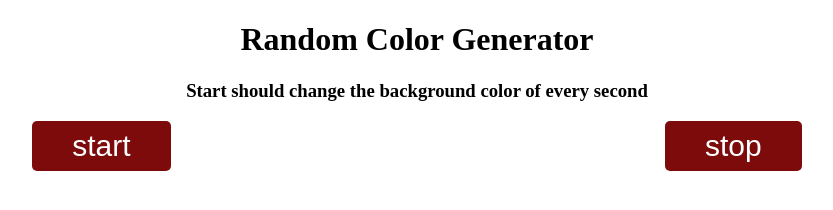
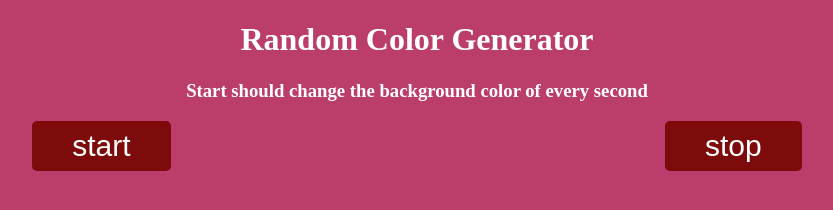
Before and after one commit to Tanha-13/asynchronous-javascript, a plain HTML site: page randomColor/index.html in a window 1280 px wide. Both pictures are taken after a click on the button "start". Shown: the whole page, without its empty margins (223-1056 px from the left). Drawn offline with Linux system fonts and the light colour scheme.

Commit message:
color generate using hex code

```diff
--- a/randomColor/main.js
+++ b/randomColor/main.js
@@ -0,0 +1,30 @@
+// random color hex code generator
+const randomHexColor = () => {
+  const hex = "0123456789ABCDEF";
+  let color = "";
+  for (i = 1; i <= 6; i++) {
+    color += hex[Math.floor(Math.random() * 16)];
+  }
+  return `#${color}`;
+};
+
+//start function
+let intervalId;
+function startChangingColor() {
+  if (!intervalId) {
+    intervalId = setInterval(() => {
+      document.body.style.backgroundColor = randomHexColor();
+    }, 1000);
+  }
+}
+
+//stop function
+function stopChangingColor() {
+  clearInterval(intervalId);
+  intervalId = null;
+}
+
+//click event in start button
+document.querySelector(".start").addEventListener("click", startChangingColor);
+//click event in stop button
+document.querySelector(".stop").addEventListener("click", stopChangingColor);
--- a/randomColor/style.css
+++ b/randomColor/style.css
@@ -1,3 +1,8 @@
+body{
+    color: #fff;
+    background-color: #212121;
+}
+
 .text{
     text-align: center;
 }
@@ -13,9 +18,4 @@
     padding: 8px 40px;
     border-radius: 5px;
     cursor: pointer;
-    transition: 0.5s;
 }
-
-.start:hover, .stop:hover{
-    background-color: #292525;
-}
```
